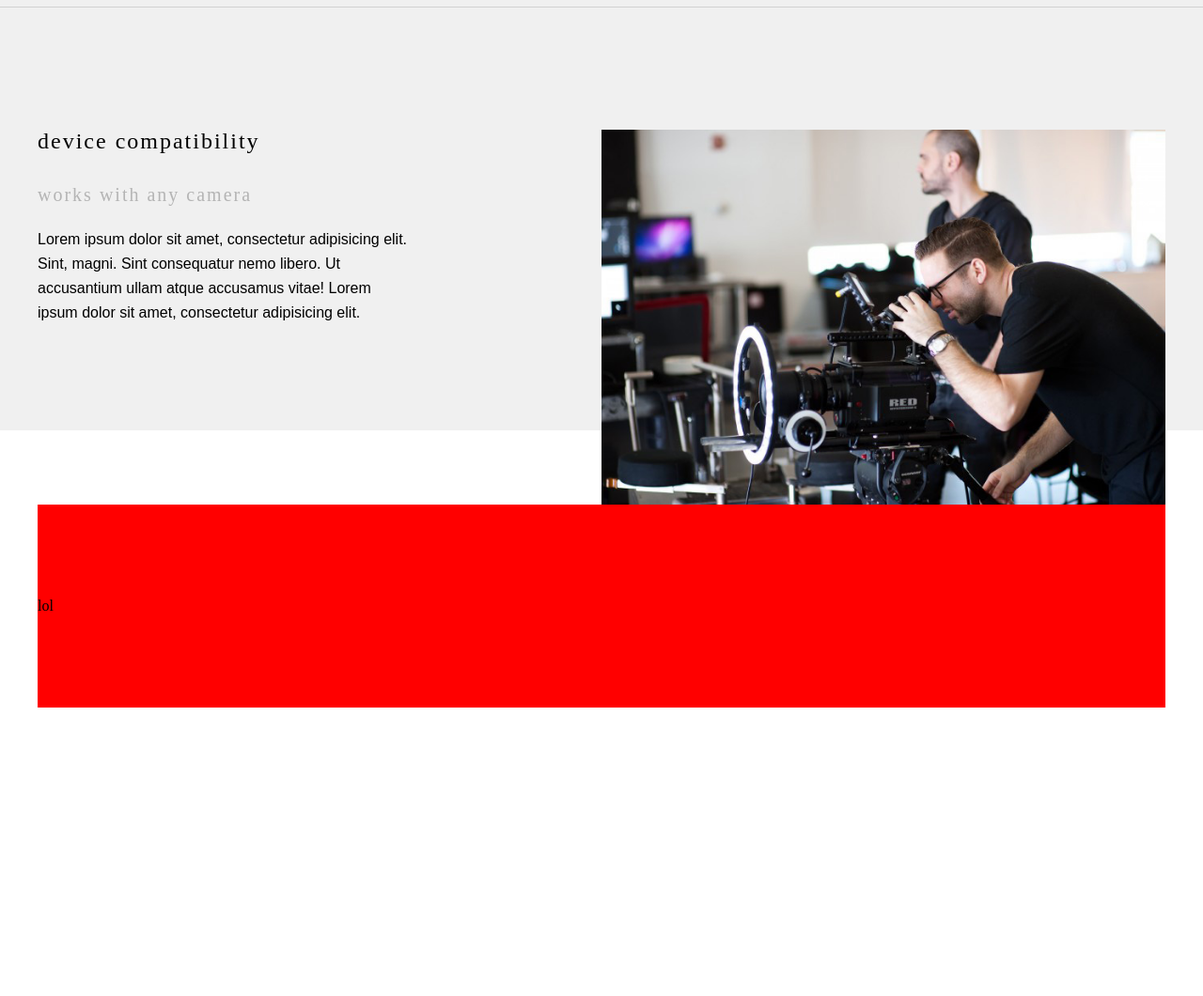
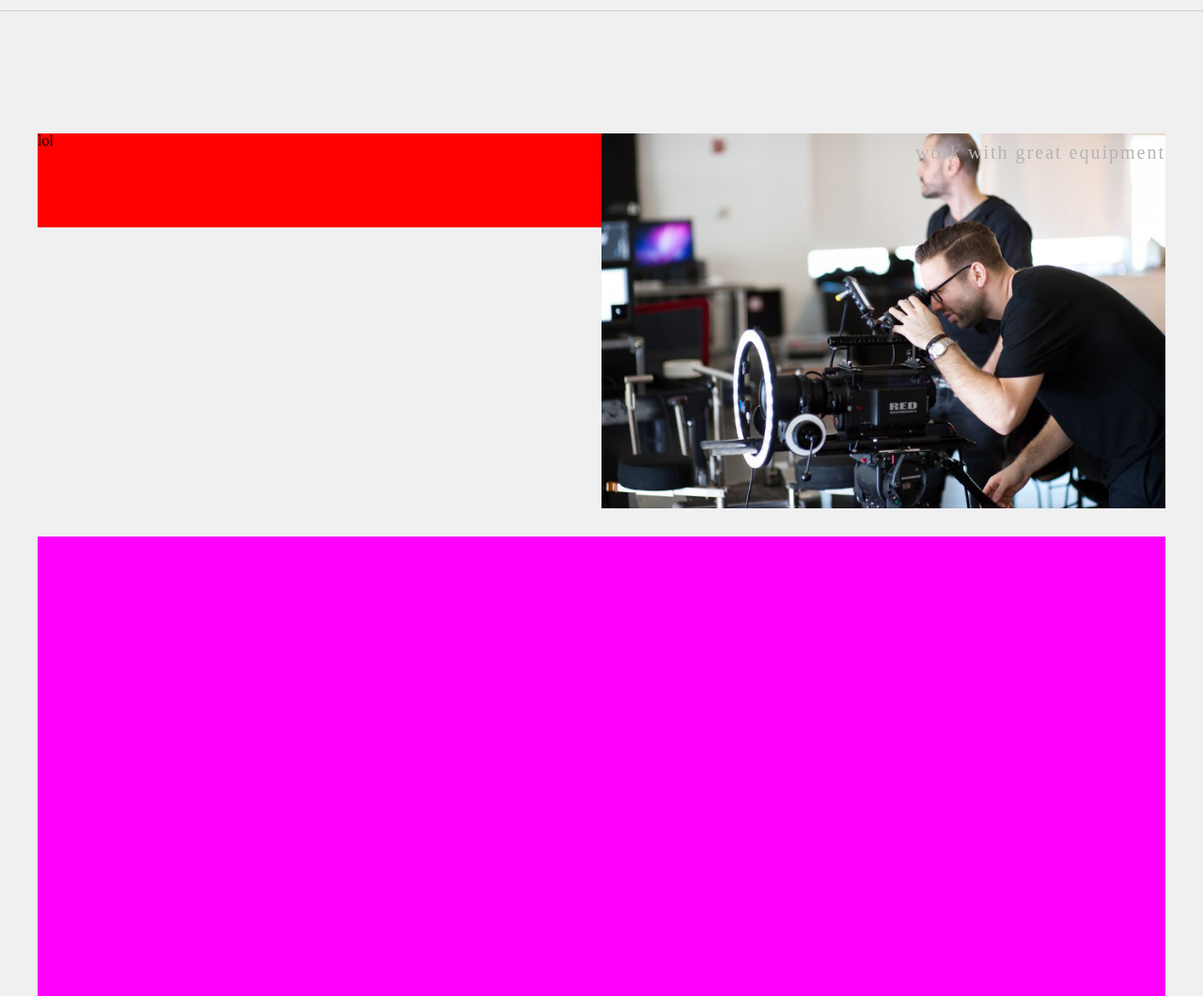
Before and after one commit to goruny4/capture_pro_landing, a website with bundled scripts: page app/index.html in a window 1280 px wide. Shown: the part 1740-2800 px from the top of the page at 94% size. Built offline with nearby package versions, Linux system fonts and the light colour scheme.

Commit message:
info section rebuild

```diff
--- a/app/index.html
+++ b/app/index.html
@@ -139,16 +139,14 @@
 
             <div class="info_tabs_content">
                 <div class="info_tabs_features wrapper">
-                    <div class="info_tabs_features_text">
-                        <h2>device compatibility</h2>
-                        <h3>works with any camera</h3>
-                        <p>Lorem ipsum dolor sit amet, consectetur adipisicing elit. Sint, magni. Sint consequatur nemo libero. Ut accusantium ullam atque accusamus vitae! Lorem ipsum dolor sit amet, consectetur adipisicing elit.</p>
+                    <div class="info_tabs_features_desc">
+                        lol
                     </div>
-                    <div class="info_tabs_features_slider">
-                        <img src="img/media/action4.jpg" alt="">
+                    <div class="info_tabs_features_pic">
+                        <img src="img/media/action4.jpg" alt="action">
                     </div>
-                    <div class="info_tabs_features_description">
-                        lol
+                    <div class="info_tabs_features_details">
+
                     </div>
                 </div>
 
--- a/src/scss/sections/info/_info_base.scss
+++ b/src/scss/sections/info/_info_base.scss
@@ -1,3 +1,11 @@
+@mixin clearfix {
+    &:after {
+        content: "";
+        display: table;
+        clear: both;
+    }
+}
+
 /***********************************/
 /***** DESKTOP _INFO BEGIN *******/
 /**********************************/
@@ -47,56 +55,59 @@ $info_tabs_height: 130px;
 
 
         &_content{
-            background-color: $info_bg_color;
-
             position: relative;
             top: 57px;
 
-            height: 450px;
+            background-color: $info_bg_color;
+            @include clearfix;
         }
 
         &_features,
         &_specs,
         &_reviews{
+            display: none;
+
             width: 100%;
-            display: none;
+            padding-top: 130px;
+
             text-align: left;
-            padding-top: 130px;
         }
         &_features{
-            &_text{
+
+            &_desc{
+                width: 50%;
+                height: 100px;
+                background: red;
                 float: left;
+                padding-right: 100px;
+            }
+            &_pic{
+                position: relative;
                 width: 50%;
-                font-size: 24px;
-                letter-spacing: 2px;
-                padding-right: 200px;
+                background: green;
+                float: left;
+                margin-bottom: -100px;
 
-                & h3{
+                &::after{
+                    content: "work with great equipment";
+                    position: absolute;
+                    right: 0;
+                    padding-top: 10px;
                     color: $inactive_color;
+                    letter-spacing: 2px;
                     font-size: 20px;
-                    padding-top: 35px;
                 }
-                & p{
-                    font-family: $content_font;
-                    font-size: 16px;
-                    line-height: 26px;
-                    padding-top: 25px;
-                    letter-spacing: 0;
-                }
-            }
-            &_slider{
-                float: left;
-                width: 50%;
 
                 & img{
                     width: 100%;
                 }
             }
-            &_description{
+            &_details{
+                width: 100%;
+                height: 500px;
+                background: magenta;
                 float: left;
-                width: 100%;
-                background: red;
-                padding: 100px 0;
+                margin-top: 130px;
             }
         }
     }
--- a/src/scss/sections/top/_top_base.scss
+++ b/src/scss/sections/top/_top_base.scss
@@ -6,9 +6,7 @@
 /*====================================*/
 
 .top_msg{
-    width: 100%;
-    height: 28px;
-    padding-top: 12px;
+    padding: 7px 0;
 
     text-align: center;
     letter-spacing: 2px;
```
Also changed, not shown: app/css/style.css.
